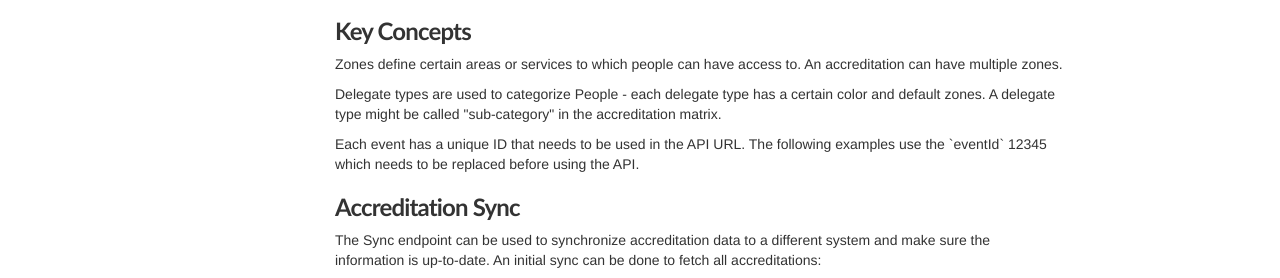
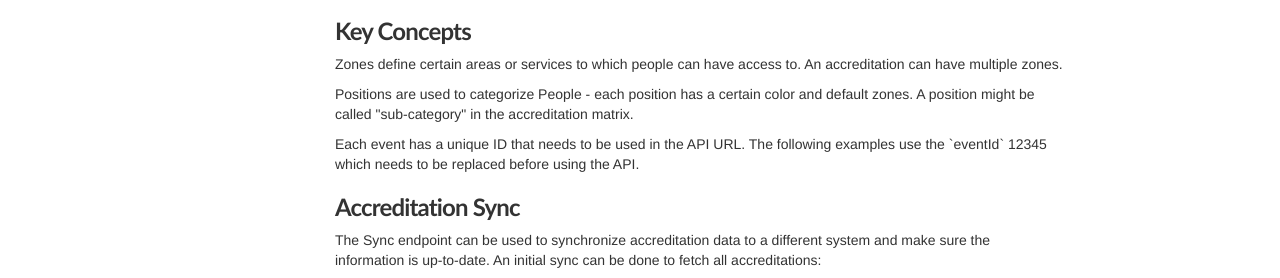
Before and after one commit to worldskills/worldskills.github.io, a Jekyll site: the page built from api/accreditation.html, in a window 1280 px wide. Shown: the part 489-767 px from the top of the page. Built offline with Jekyll 4.4.1, drawn with Linux system fonts in a browser that asks for light colours; comment, search, counter and statistics services are not loaded.

Commit message:
Update Accreditation documentation

```diff
--- a/api/accreditation.html
+++ b/api/accreditation.html
@@ -33,7 +33,7 @@
 
             <p>Zones define certain areas or services to which people can have access to. An accreditation can have multiple zones.</p>
 
-            <p>Delegate types are used to categorize People - each delegate type has a certain color and default zones. A delegate type might be called "sub-category" in the accreditation matrix.</p>
+            <p>Positions are used to categorize People - each position has a certain color and default zones. A position might be called "sub-category" in the accreditation matrix.</p>
 
             <p>Each event has a unique ID that needs to be used in the API URL. The following examples use the `eventId` 12345 which needs to be replaced before using the API.</p>
 
```
